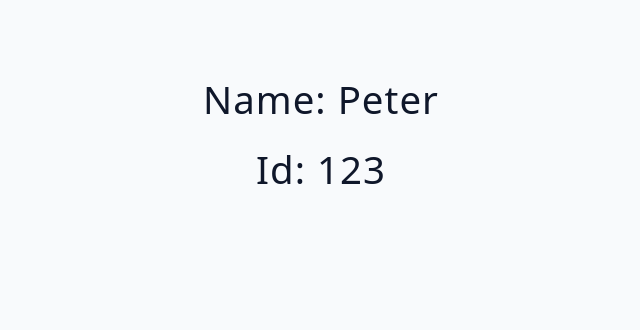
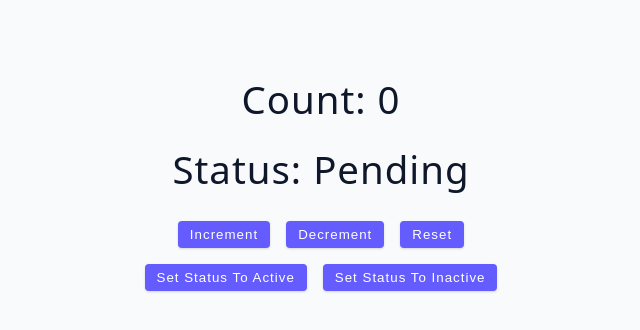
Before and after one commit to ehandresen/typescript-and-react, a React (Vite) app: page / in a window 1280 px wide. Shown: the top 330 px of the page, without its empty margins (319-959 px from the left). Built offline with nearby package versions, Linux system fonts and the light colour scheme.

Commit message:
useReducer

```diff
--- a/src/App.tsx
+++ b/src/App.tsx
@@ -1,9 +1,9 @@
-import Component from './starter/02-props';
+import Component from './starter/07-reducers';
 
 function App() {
   return (
     <main>
-      <Component name="peter" id={123} />
+      <Component />
     </main>
   );
 }
--- a/src/starter/02-props/index.tsx
+++ b/src/starter/02-props/index.tsx
@@ -1,13 +1,13 @@
-interface ComponentProps {
+type ComponentProps = {
   name: string;
   id: number;
-}
+};
 
-function Component(props: ComponentProps) {
+function Component({ name, id }: ComponentProps) {
   return (
     <div>
-      <h2>name: {props.name}</h2>
-      <h2>id: {props.id}</h2>
+      <h2>name: {name}</h2>
+      <h2>id: {id}</h2>
     </div>
   );
 }
--- a/src/starter/07-reducers/index.tsx
+++ b/src/starter/07-reducers/index.tsx
@@ -1,8 +1,39 @@
+import { useReducer } from 'react';
+import { initialState, counterReducer } from './reducer';
+
 function Component() {
+  const [state, dispatch] = useReducer(counterReducer, initialState);
+
   return (
     <div>
-      <h2>React & Typescript</h2>
-      <h2>useReducer Hook</h2>
+      <h2>Count: {state.count}</h2>
+      <h2>Status: {state.status}</h2>
+
+      <div className="btn-container">
+        <button onClick={() => dispatch({ type: 'increment' })} className="btn">
+          Increment
+        </button>
+        <button onClick={() => dispatch({ type: 'decrement' })} className="btn">
+          Decrement
+        </button>
+        <button onClick={() => dispatch({ type: 'reset' })} className="btn">
+          Reset
+        </button>
+      </div>
+      <div className="btn-container">
+        <button
+          onClick={() => dispatch({ type: 'setStatus', payload: 'active' })}
+          className="btn"
+        >
+          Set Status to Active
+        </button>
+        <button
+          className="btn"
+          onClick={() => dispatch({ type: 'setStatus', payload: 'inactive' })}
+        >
+          Set Status to Inactive
+        </button>
+      </div>
     </div>
   );
 }
--- /dev/null
+++ b/src/starter/07-reducers/reducer.ts
@@ -0,0 +1,38 @@
+export type CounterState = {
+  count: number;
+  status: string;
+};
+
+export const initialState: CounterState = {
+  count: 0,
+  status: 'pending',
+};
+
+type UpdateCountAction = {
+  type: 'increment' | 'decrement' | 'reset';
+};
+
+type SetStatusAction = {
+  type: 'setStatus';
+  payload: 'active' | 'inactive';
+};
+
+type CounterAction = UpdateCountAction | SetStatusAction;
+
+export const counterReducer = (
+  state: CounterState,
+  action: CounterAction
+): CounterState => {
+  switch (action.type) {
+    case 'increment':
+      return { ...state, count: state.count + 1 };
+    case 'decrement':
+      return { ...state, count: state.count - 1 };
+    case 'reset':
+      return { ...state, count: 0 };
+    case 'setStatus':
+      return { ...state, status: action.payload };
+    default:
+      return state;
+  }
+};
```
